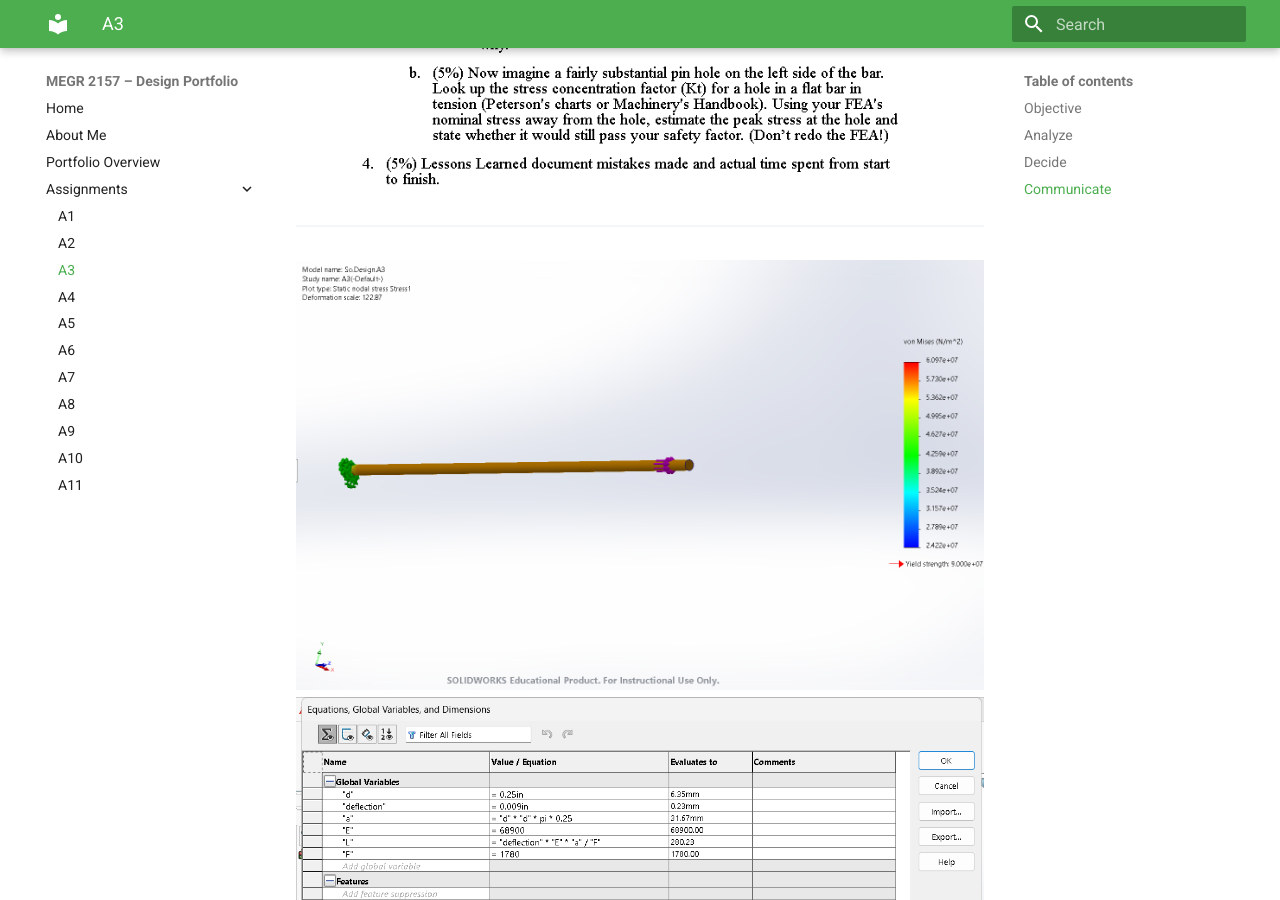
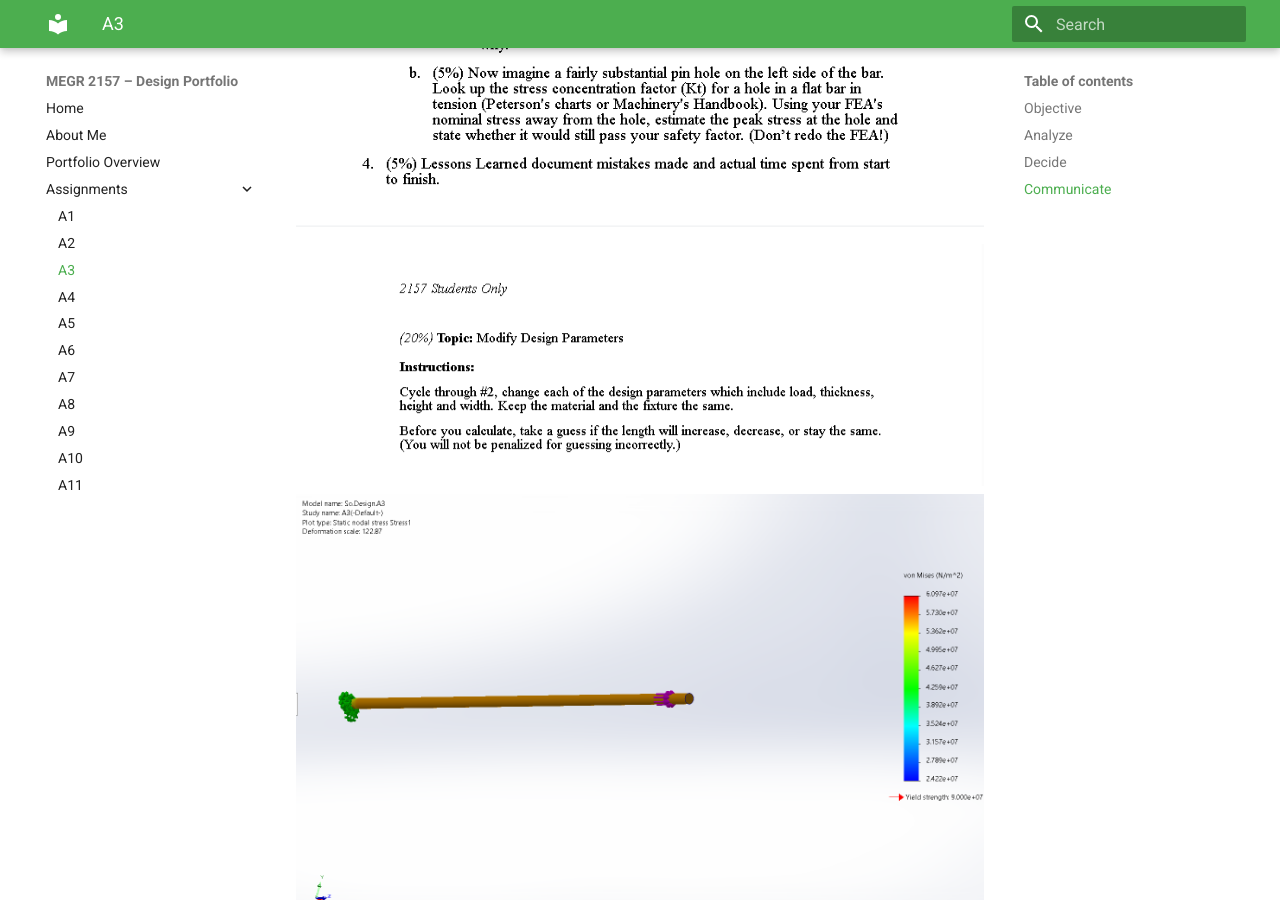
Before and after one commit to Taylor-Rockefeller-Portfolio/megr2157-portfolio, an MkDocs documentation site: the page built from docs/assignments/A03/index.md, in a window 1280 px wide and 900 px high, scrolled down 1341 px. Built offline with MkDocs 1.6.1 and Material for MkDocs 9.7.7, drawn with Linux system fonts in a browser that asks for light colours.

Commit message:
Add screenshot8.png to index.md
Added screenshot8.png to the document.

```diff
--- a/docs/assignments/A03/index.md
+++ b/docs/assignments/A03/index.md
@@ -13,10 +13,10 @@
 
 ![](screenshot6.png)
 ![](screenshot7.png)
-
+![](screenshot8.png)
 ![](screenshot4.png)
 ![](screenshot5.png)
-![](screenshot8.png)
+
 ![](screenshot9.png)
 ![](screenshot10.png)
 ![](screenshot1.png)
```
